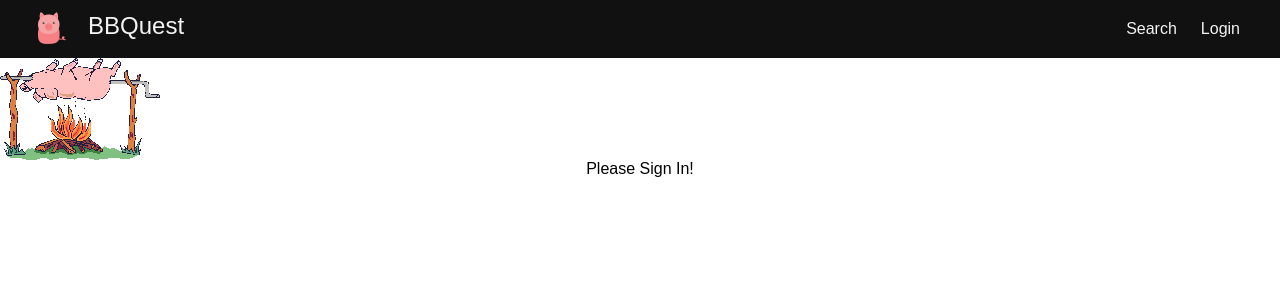
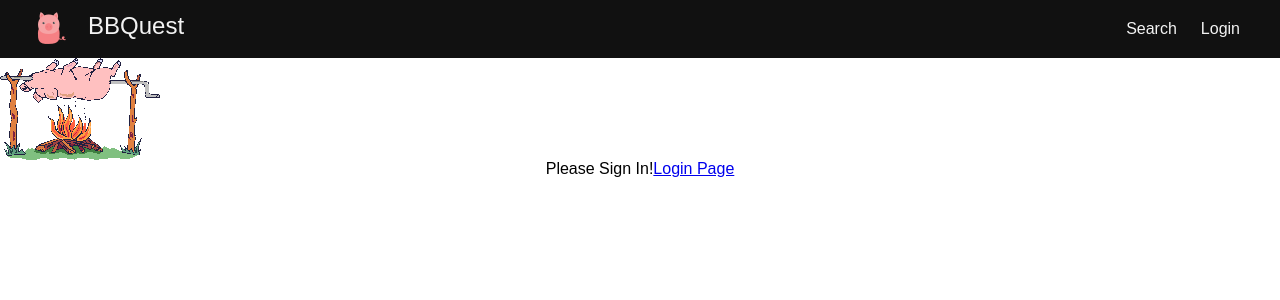
Before and after one commit to tdberg21/bbquest, a React (Create React App) app: page /restaurants/1/review in a window 1280 px wide. Shown: the top 300 px of the page. Built offline with nearby package versions, Linux system fonts and the light colour scheme.

Commit message:
:sparkles: Add link to login form if they are not logged in

```diff
--- a/src/containers/VisitedForm/VisitedForm.js
+++ b/src/containers/VisitedForm/VisitedForm.js
@@ -1,6 +1,6 @@
 import React, { Component } from 'react';
 import { connect } from 'react-redux';
-import { withRouter } from 'react-router-dom';
+import { withRouter, Link } from 'react-router-dom';
 
 
 export class VisitedForm extends Component {
@@ -83,7 +83,9 @@ export class VisitedForm extends Component {
       );
     } else {
       return (
-        <div> Please Sign In! </div>
+        <div> Please Sign In!
+          <Link to={'/login/'}>Login Page</Link>
+        </div>
       );
     }
 
```
